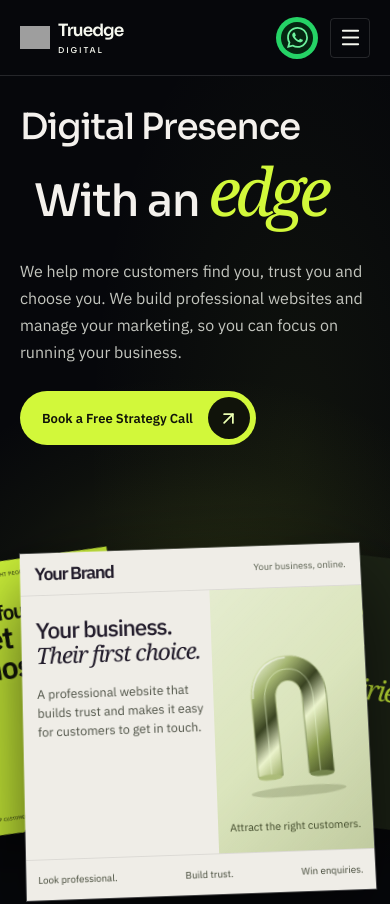
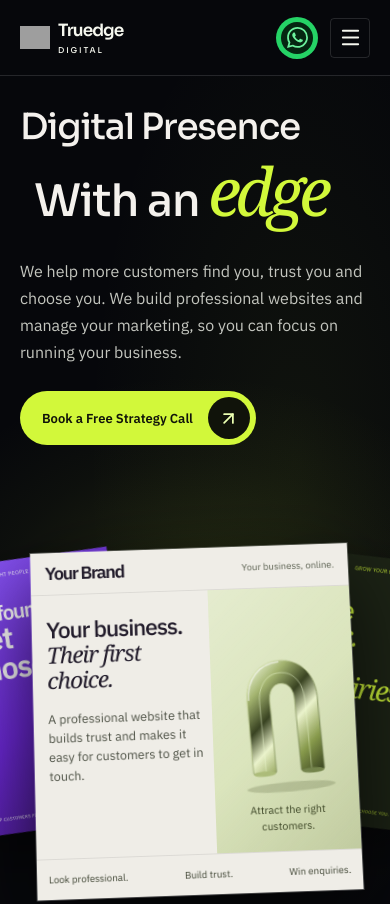
Before and after one commit to dmalvi2002/Truedge-digital-main, a Next.js app: page / in a window 390 px wide. Shown: the top 904 px of the page. Built offline with nearby package versions, Linux system fonts and the light colour scheme; grey boxes are pictures that could not be loaded.

Commit message:
hero section reimagined!

```diff
--- a/components/MainHeroTwo.module.css
+++ b/components/MainHeroTwo.module.css
@@ -34,7 +34,7 @@
 .artMasthead, .artFooter { display: flex; justify-content: space-between; align-items: center; position: relative; z-index: 2; font-size: 7px; letter-spacing: .04em; }
 .campaignTitle { position: relative; font-size: clamp(27px, 3vw, 43px); line-height: .98; font-weight: 600; letter-spacing: -.06em; margin-top: 31px; z-index: 2; }
 .campaignTitle > span { font-size: 1.47em; }
-.campaignGraphic { position: absolute; width: 74%; bottom: -5px; right: -46px; filter: drop-shadow(2px 4px 0 #1e2319); }
+.campaignGraphic { position: absolute; width: 54%; bottom: -36px; right: -32px; filter: drop-shadow(2px 4px 0 #1e2319); }
 .artFooter { position: absolute; bottom: 17px; left: 20px; right: 20px; font-size: 6px; }
 .webPosition { position: absolute; width: 54%; left: 23%; top: 0; z-index: 3; }
 .webStudy { color: #211b2a; background: #efede7; transform: rotate(-2deg) rotateX(5deg); box-shadow: 0 0 0 1px #ffffff40, 0 35px 90px #000b; }
@@ -150,7 +150,7 @@
   .campaignPosition { width: 46%; left: -15%; top: 10px; }
   .campaign { height: 214px; padding: 11px; transform: rotate(-13deg); }
   .campaignTitle { font-size: 23px; margin-top: 25px; }
-  .campaignGraphic { width: 90%; right: -25px; }
+  .campaignGraphic { width: 64%; right: -20px; bottom: -20px; }
   .brandPosition { width: 42%; right: -11%; top: 0; }
   .brandStudy { height: 224px; padding: 11px; transform: rotate(13deg); }
   .brandTitle { font-size: 34px; margin-top: 29px; margin-left: 16%; }
@@ -249,3 +249,29 @@
   .artFooter { font-size: 5px; }
   .capabilities { margin-top: 12px; }
 }
+
+/* Keep the three-card overlap while exposing the side-card messages. */
+.webPosition { width: 46%; left: 27%; }
+.campaign { background: linear-gradient(140deg, #8b5cf6 0%, #6d28d9 52%, #3b176c 100%); color: #fff; }
+.campaignGraphic { filter: drop-shadow(2px 4px 0 #ffffff26); opacity: .8; }
+.campaignGraphic path { stroke: #fff; }
+.brandTitle { margin-left: 37%; font-size: clamp(26px, 2.6vw, 39px); }
+.brandStudy > .artMasthead { justify-content: flex-end; }
+.brandStudy > .artFooter { justify-content: flex-end; }
+.scene { margin-bottom: 50px; }
+@media (min-width: 900px) and (max-width: 1199px) {
+  .scene { height: 445px; }
+  .webCopy { padding-left: 22px; }
+  .webCopy h2 { font-size: 29px; }
+}
+@media (min-width: 600px) and (max-width: 899px) {
+  .webPosition { width: 56%; left: 22%; }
+  .brandPosition { width: 32%; right: -1%; }
+  .brandTitle { margin-left: 43%; font-size: 3vw; }
+  .scene { margin-bottom: 45px; }
+}
+@media (max-width: 599px) {
+  .webPosition { width: 86%; left: 7%; }
+  .brandTitle { margin-left: 16%; font-size: 27px; }
+  .scene { margin-bottom: 40px; }
+}
--- a/components/MainHeroTwo.tsx
+++ b/components/MainHeroTwo.tsx
@@ -23,9 +23,11 @@ function DesignScene() {
           <div className={styles.campaign}>
             <div className={styles.artMasthead}><span>REACH THE RIGHT PEOPLE</span></div>
             <div className={styles.campaignTitle}>Get found.<br /><span>Get</span><br /><span>chosen.</span></div>
-            <svg className={styles.campaignGraphic} aria-hidden="true" viewBox="0 0 300 220" fill="none">
-              <path d="M-30 200 82 88l65 65L310-10" stroke="#d2f83a" strokeWidth="64" />
-              <path d="m189-10 120 0 0 120" stroke="#d2f83a" strokeWidth="34" />
+            <svg className={styles.campaignGraphic} aria-hidden="true" viewBox="0 0 240 240" fill="none">
+              <circle cx="94" cy="94" r="66" stroke="white" strokeWidth="18" />
+              <circle cx="94" cy="94" r="49" fill="white" fillOpacity=".08" />
+              <path d="m143 143 76 76" stroke="white" strokeWidth="27" strokeLinecap="round" />
+              <path d="M54 91a40 40 0 0 1 37-37" stroke="white" strokeOpacity=".45" strokeWidth="5" strokeLinecap="round" />
             </svg>
             <div className={styles.artFooter}><span>HELP CUSTOMERS FIND YOU.</span></div>
           </div>
```
